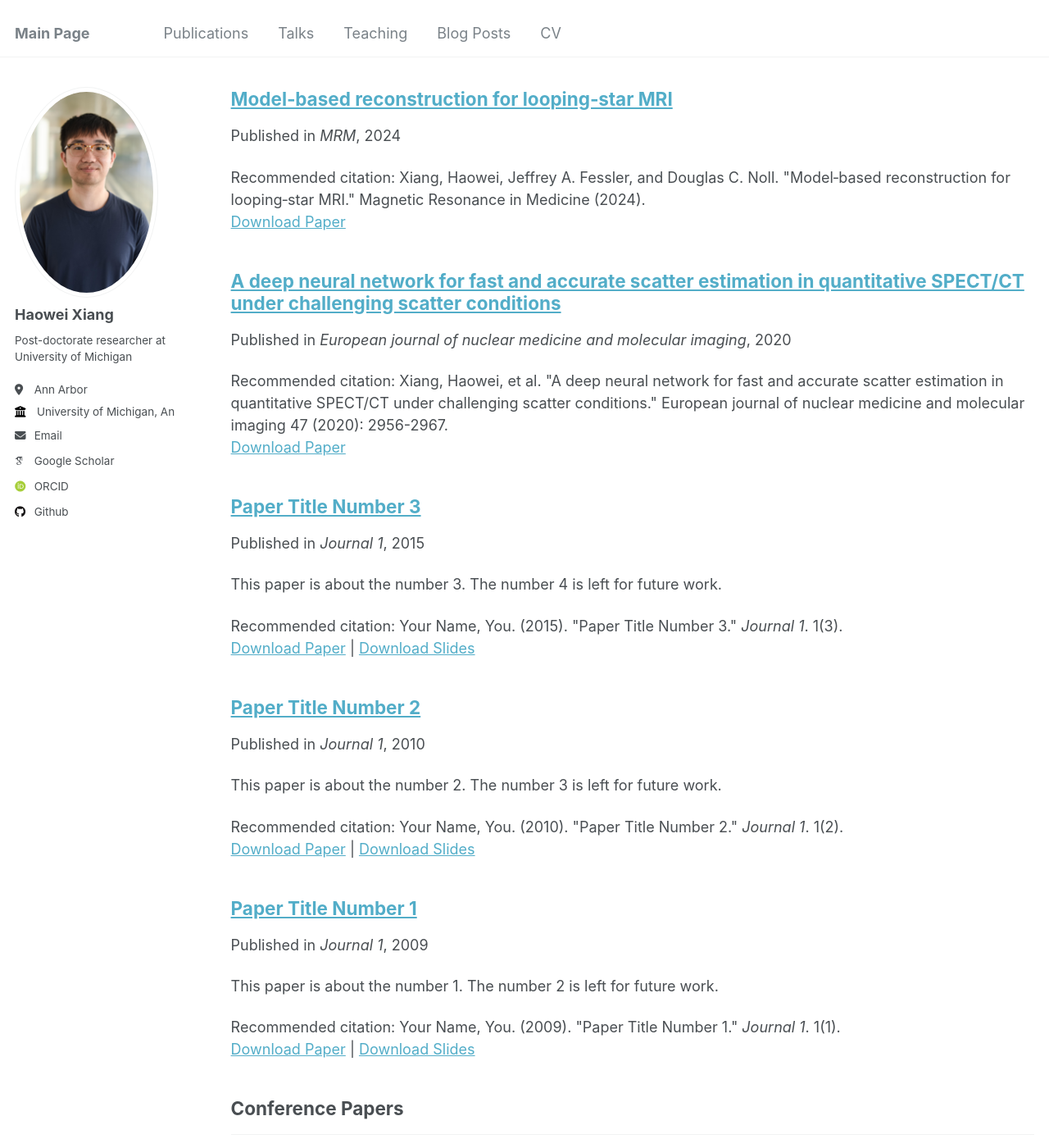
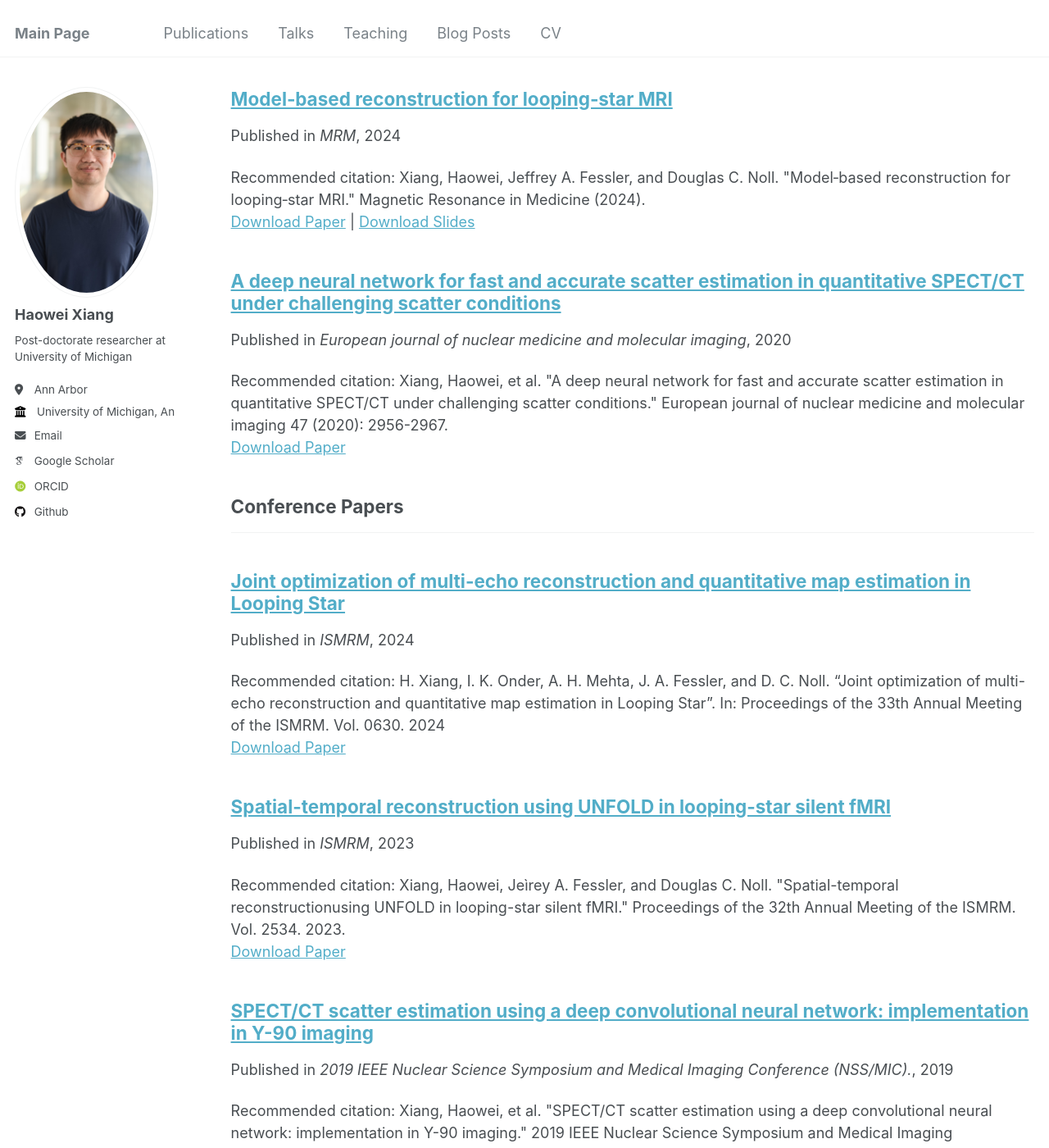
Before and after one commit to haoweix/haoweix.github.io, a Jekyll site: the page built from _pages/publications.html, in a window 1280 px wide and 1400 px high, scrolled down 204 px. Shown: the whole window at 82% size. Built offline with Jekyll 4.4.1, drawn with Linux system fonts in a browser that asks for light colours; some web fonts are replaced; some of the changed text lies outside the part shown.

Commit message:
update publications

```diff
--- a/_publications/2009-10-01-paper-title-number-1.md
+++ /dev/null
@@ -1,14 +0,0 @@
----
-title: "Paper Title Number 1"
-collection: publications
-category: manuscripts
-permalink: /publication/2009-10-01-paper-title-number-1
-excerpt: 'This paper is about the number 1. The number 2 is left for future work.'
-date: 2009-10-01
-venue: 'Journal 1'
-slidesurl: 'http://academicpages.github.io/files/slides1.pdf'
-paperurl: 'http://academicpages.github.io/files/paper1.pdf'
-citation: 'Your Name, You. (2009). &quot;Paper Title Number 1.&quot; <i>Journal 1</i>. 1(1).'
----
-
-The contents above will be part of a list of publications, if the user clicks the link for the publication than the contents of section will be rendered as a full page, allowing you to provide more information about the paper for the reader. When publications are displayed as a single page, the contents of the above "citation" field will automatically be included below this section in a smaller font.
--- a/_publications/2010-10-01-paper-title-number-2.md
+++ /dev/null
@@ -1,14 +0,0 @@
----
-title: "Paper Title Number 2"
-collection: publications
-category: manuscripts
-permalink: /publication/2010-10-01-paper-title-number-2
-excerpt: 'This paper is about the number 2. The number 3 is left for future work.'
-date: 2010-10-01
-venue: 'Journal 1'
-slidesurl: 'http://academicpages.github.io/files/slides2.pdf'
-paperurl: 'http://academicpages.github.io/files/paper2.pdf'
-citation: 'Your Name, You. (2010). &quot;Paper Title Number 2.&quot; <i>Journal 1</i>. 1(2).'
----
-
-The contents above will be part of a list of publications, if the user clicks the link for the publication than the contents of section will be rendered as a full page, allowing you to provide more information about the paper for the reader. When publications are displayed as a single page, the contents of the above "citation" field will automatically be included below this section in a smaller font.
--- a/_publications/2015-10-01-paper-title-number-3.md
+++ /dev/null
@@ -1,14 +0,0 @@
----
-title: "Paper Title Number 3"
-collection: publications
-category: manuscripts
-permalink: /publication/2015-10-01-paper-title-number-3
-excerpt: 'This paper is about the number 3. The number 4 is left for future work.'
-date: 2015-10-01
-venue: 'Journal 1'
-slidesurl: 'http://academicpages.github.io/files/slides3.pdf'
-paperurl: 'http://academicpages.github.io/files/paper3.pdf'
-citation: 'Your Name, You. (2015). &quot;Paper Title Number 3.&quot; <i>Journal 1</i>. 1(3).'
----
-
-The contents above will be part of a list of publications, if the user clicks the link for the publication than the contents of section will be rendered as a full page, allowing you to provide more information about the paper for the reader. When publications are displayed as a single page, the contents of the above "citation" field will automatically be included below this section in a smaller font.
--- a/_publications/2024-02-17-paper-title-number-4.md
+++ /dev/null
@@ -1,13 +0,0 @@
----
-title: "Paper Title Number 4"
-collection: publications
-category: conferences
-permalink: /publication/2024-02-17-paper-title-number-4
-excerpt: 'This paper is about fixing template issue #693.'
-date: 2024-02-17
-venue: 'GitHub Journal of Bugs'
-paperurl: 'http://academicpages.github.io/files/paper3.pdf'
-citation: 'Your Name, You. (2024). &quot;Paper Title Number 3.&quot; <i>GitHub Journal of Bugs</i>. 1(3).'
----
-
-The contents above will be part of a list of publications, if the user clicks the link for the publication than the contents of section will be rendered as a full page, allowing you to provide more information about the paper for the reader. When publications are displayed as a single page, the contents of the above "citation" field will automatically be included below this section in a smaller font.
```
Also changed, not shown: _publications/2024-01-01-MRM-6.md (+1 -0 lines).
